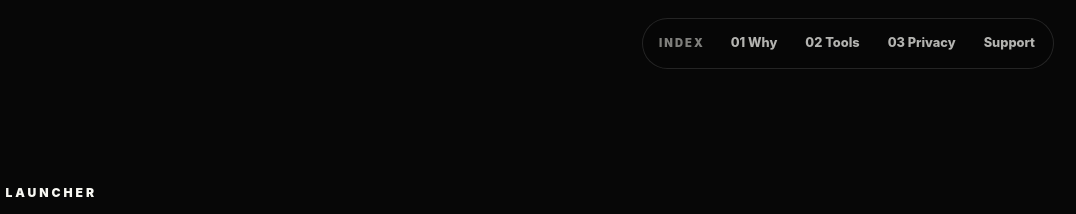
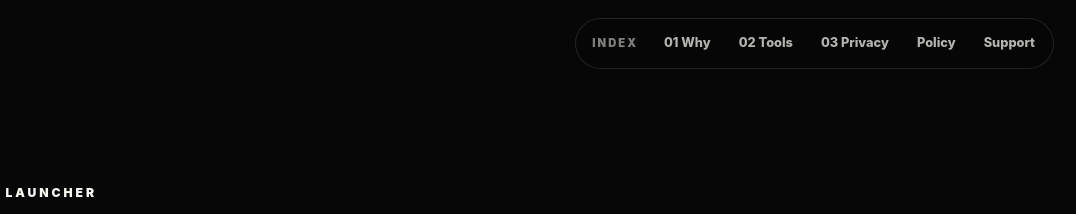
Before and after one commit to MphoCodes/Focus, a plain HTML site: page docs/index.html in a window 1280 px wide. Shown: the top 214 px of the page, 204-1280 px from the left. Drawn offline with Linux system fonts and the light colour scheme.

Commit message:
Add policy link to Pages navigation

```diff
--- a/docs/index.html
+++ b/docs/index.html
@@ -757,6 +757,7 @@
         <a href="#why">01 Why</a>
         <a href="#tools">02 Tools</a>
         <a href="#privacy">03 Privacy</a>
+        <a href="./privacy-policy/">Policy</a>
         <a href="./support/">Support</a>
       </nav>
     </header>
```
